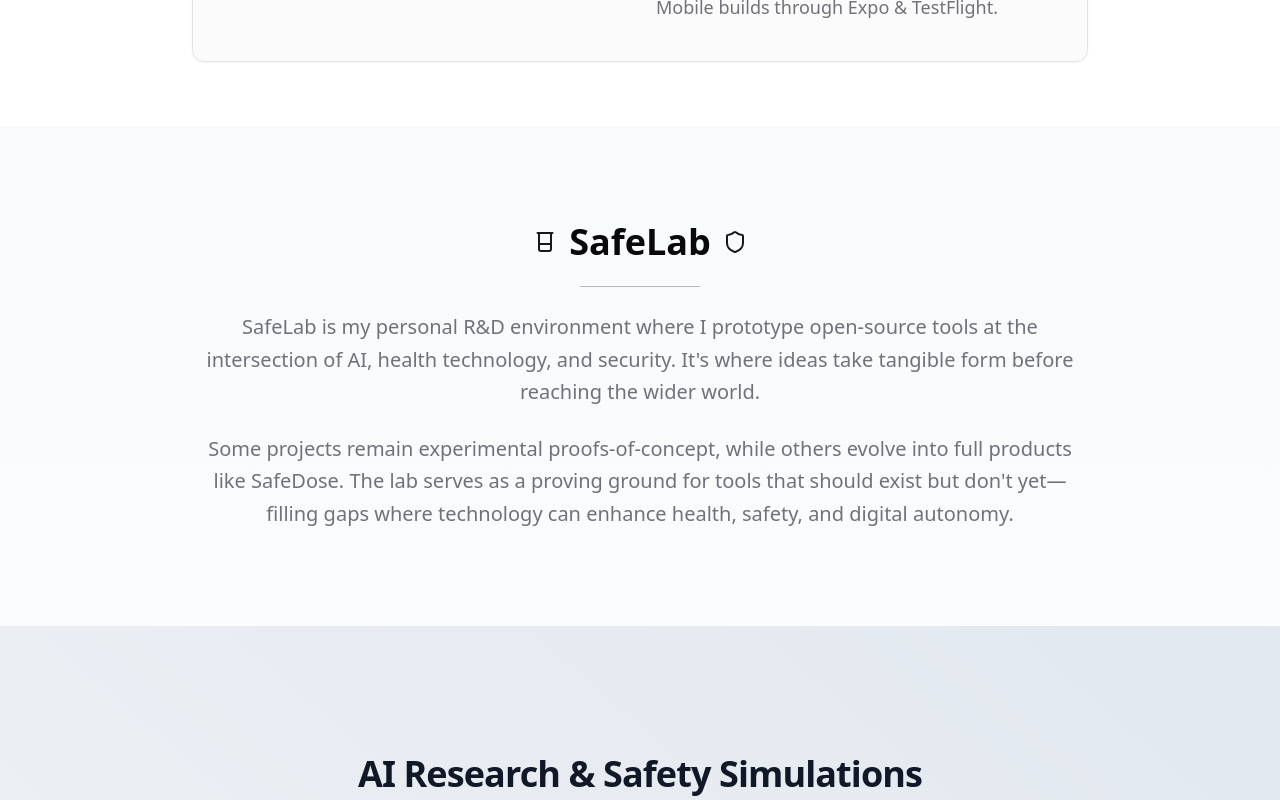
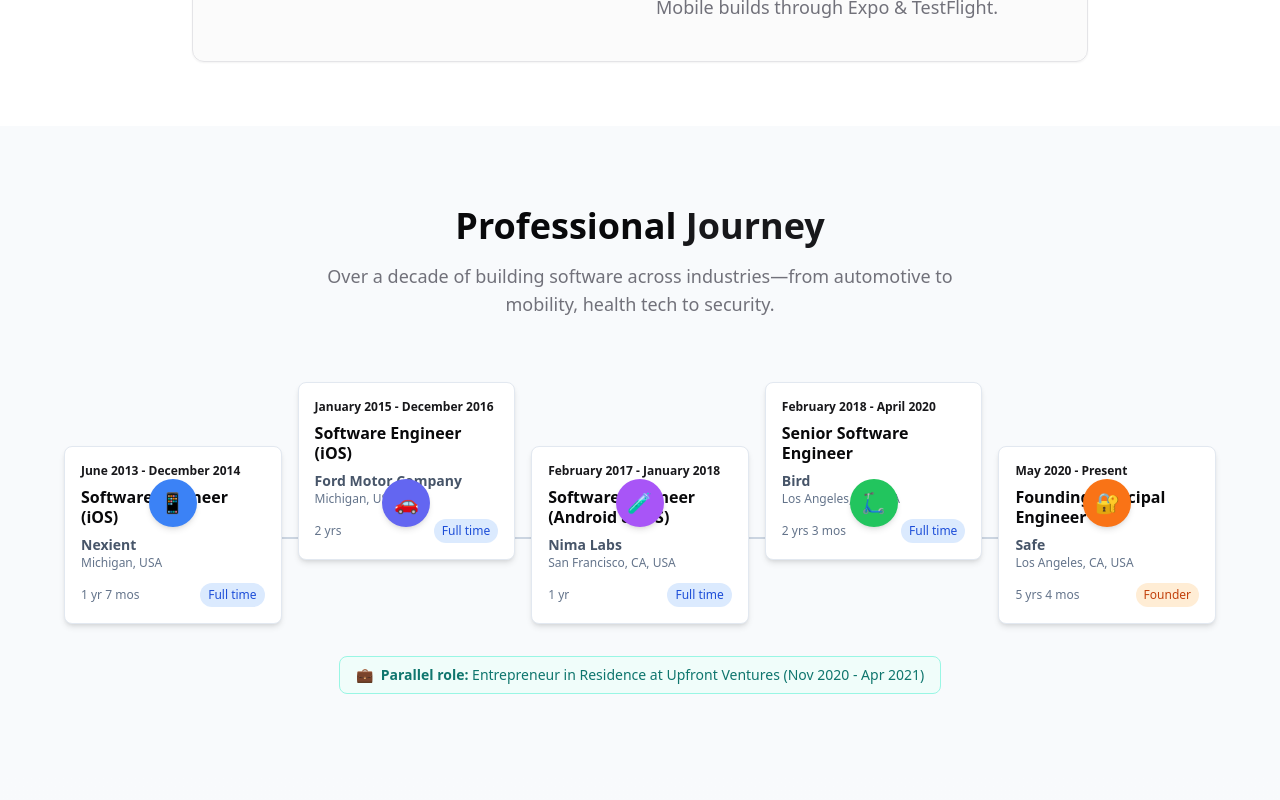
Before and after one commit to rodneyg/rodney-gainous-site, a React (Vite) app: page / in a window 1280 px wide. Shown: the part 1200-2000 px from the top of the page. Built offline with nearby package versions, Linux system fonts and the light colour scheme.

Commit message:
Simplify experience section and move earlier in site for better hiring visibility
Co-authored-by: rodneyg <6868495+rodneyg@users.noreply.github.com>

```diff
--- a/src/components/ExperienceSection.tsx
+++ b/src/components/ExperienceSection.tsx
@@ -41,7 +41,7 @@ const experiences = [
   },
   {
     id: 4,
-    title: "Senior Software Engineer (Android, iOS, Full-stack)",
+    title: "Senior Software Engineer",
     company: "Bird",
     location: "Los Angeles, CA, USA",
     startDate: "February 2018",
@@ -62,26 +62,13 @@ const experiences = [
     type: "Founder",
     icon: "🔐",
     color: "bg-orange-500"
-  },
-  {
-    id: 6,
-    title: "Entrepreneur in Residence",
-    company: "Upfront Ventures",
-    location: "Los Angeles, CA, USA",
-    startDate: "November 2020",
-    endDate: "April 2021",
-    duration: "6 mos",
-    type: "Contract",
-    icon: "💼",
-    color: "bg-teal-500",
-    isParallel: true // This overlaps with Safe role
   }
 ];
 
 const ExperienceSection = () => {
   return (
-    <section id="experience" className="py-24 px-6 bg-white relative overflow-hidden">
-      <div className="max-w-7xl mx-auto relative z-10">
+    <section id="experience" className="py-20 px-6 bg-slate-50">
+      <div className="max-w-6xl mx-auto">
         {/* Section Header */}
         <motion.div
           className="text-center mb-16"
@@ -113,67 +100,52 @@ const ExperienceSection = () => {
         {/* Timeline Container */}
         <div className="relative">
           {/* Horizontal Timeline Line */}
-          <div className="absolute top-1/2 left-0 right-0 h-1 bg-gradient-to-r from-slate-200 via-primary/30 to-slate-200 transform -translate-y-1/2 hidden md:block" />
+          <div className="absolute top-1/2 left-0 right-0 h-0.5 bg-slate-300 transform -translate-y-1/2 hidden md:block" />
 
           {/* Timeline Items */}
-          <div className="grid grid-cols-1 md:grid-cols-6 gap-8 md:gap-4">
-            {experiences.filter(exp => !exp.isParallel).map((experience, index) => (
+          <div className="grid grid-cols-1 md:grid-cols-5 gap-8 md:gap-4">
+            {experiences.map((experience, index) => (
               <motion.div
                 key={experience.id}
                 className="relative"
-                initial={{ opacity: 0, y: 50 }}
+                initial={{ opacity: 0, y: 30 }}
                 whileInView={{ opacity: 1, y: 0 }}
                 viewport={{ once: true }}
-                transition={{ duration: 0.6, delay: index * 0.1 }}
+                transition={{ duration: 0.5, delay: index * 0.1 }}
               >
                 {/* Timeline Node */}
                 <div className="relative md:absolute md:top-1/2 md:left-1/2 md:transform md:-translate-x-1/2 md:-translate-y-1/2">
                   <motion.div
-                    className={`w-16 h-16 ${experience.color} rounded-full shadow-lg flex items-center justify-center text-white text-2xl mb-4 md:mb-0 mx-auto relative z-10`}
+                    className={`w-12 h-12 ${experience.color} rounded-full shadow-md flex items-center justify-center text-white text-xl mb-4 md:mb-0 mx-auto relative z-10`}
                     whileHover={{ scale: 1.1 }}
                     transition={{ type: "spring", stiffness: 400, damping: 10 }}
                   >
                     {experience.icon}
                   </motion.div>
-
-                  {/* Pulse Animation */}
-                  <motion.div
-                    className={`absolute inset-0 w-16 h-16 ${experience.color} rounded-full opacity-30`}
-                    animate={{
-                      scale: [1, 1.5, 1],
-                      opacity: [0.3, 0, 0.3]
-                    }}
-                    transition={{
-                      duration: 2,
-                      repeat: Infinity,
-                      delay: index * 0.2
-                    }}
-                  />
                 </div>
 
                 {/* Experience Card */}
                 <motion.div
-                  className={`bg-white rounded-xl shadow-lg p-6 border border-slate-200 ${
-                    index % 2 === 0 ? 'md:mt-24' : 'md:mb-24'
+                  className={`bg-white rounded-lg shadow-md p-4 border border-slate-200 ${
+                    index % 2 === 0 ? 'md:mt-16' : 'md:mb-16'
                   }`}
-                  whileHover={{ y: -5, shadow: "0 20px 25px -5px rgb(0 0 0 / 0.1)" }}
+                  whileHover={{ y: -3, boxShadow: "0 10px 25px -5px rgb(0 0 0 / 0.1)" }}
                   transition={{ type: "spring", stiffness: 300, damping: 30 }}
                 >
-                  <div className="text-sm text-primary font-semibold mb-2">
+                  <div className="text-xs text-primary font-semibold mb-2">
                     {experience.startDate} - {experience.endDate}
                   </div>
-                  <h3 className="font-bold text-lg mb-2 leading-tight">
+                  <h3 className="font-bold text-base mb-2 leading-tight">
                     {experience.title}
                   </h3>
-                  <div className="text-slate-600 mb-2">
-                    <div className="font-semibold">{experience.company}</div>
-                    <div className="text-sm">{experience.location}</div>
+                  <div className="text-slate-600 mb-3">
+                    <div className="font-semibold text-sm">{experience.company}</div>
+                    <div className="text-xs text-slate-500">{experience.location}</div>
                   </div>
-                  <div className="flex items-center justify-between text-sm">
+                  <div className="flex items-center justify-between text-xs">
                     <span className="text-slate-500">{experience.duration}</span>
-                    <span className={`px-2 py-1 rounded-full text-xs font-medium ${
+                    <span className={`px-2 py-1 rounded-full font-medium ${
                       experience.type === 'Founder' ? 'bg-orange-100 text-orange-700' :
-                      experience.type === 'Contract' ? 'bg-teal-100 text-teal-700' :
                       'bg-blue-100 text-blue-700'
                     }`}>
                       {experience.type}
@@ -184,49 +156,22 @@ const ExperienceSection = () => {
             ))}
           </div>
 
-          {/* Parallel Role - Upfront Ventures */}
-          {experiences.find(exp => exp.isParallel) && (
-            <motion.div
-              className="mt-12 max-w-md mx-auto"
-              initial={{ opacity: 0, scale: 0.9 }}
-              whileInView={{ opacity: 1, scale: 1 }}
-              viewport={{ once: true }}
-              transition={{ duration: 0.6, delay: 0.8 }}
-            >
-              <div className="bg-gradient-to-r from-teal-50 to-cyan-50 rounded-xl p-6 border border-teal-200">
-                <div className="flex items-center mb-3">
-                  <div className="w-10 h-10 bg-teal-500 rounded-full flex items-center justify-center text-white mr-3">
-                    💼
-                  </div>
-                  <div>
-                    <div className="text-sm text-teal-600 font-semibold">Parallel Role</div>
-                    <div className="text-xs text-teal-500">November 2020 - April 2021</div>
-                  </div>
-                </div>
-                <h4 className="font-bold mb-1">Entrepreneur in Residence</h4>
-                <div className="text-slate-600 mb-2">
-                  <div className="font-semibold">Upfront Ventures</div>
-                  <div className="text-sm">Los Angeles, CA, USA</div>
-                </div>
-                <p className="text-sm text-slate-600 mb-2">
-                  Short-term role that contributed to launching and shaping the early direction of Safe.
-                </p>
-                <div className="flex items-center justify-between text-sm">
-                  <span className="text-slate-500">6 mos</span>
-                  <span className="px-2 py-1 rounded-full text-xs font-medium bg-teal-100 text-teal-700">
-                    Contract
-                  </span>
-                </div>
-              </div>
-            </motion.div>
-          )}
+          {/* Parallel Role Note */}
+          <motion.div
+            className="mt-8 text-center"
+            initial={{ opacity: 0 }}
+            whileInView={{ opacity: 1 }}
+            viewport={{ once: true }}
+            transition={{ duration: 0.6, delay: 0.5 }}
+          >
+            <div className="inline-flex items-center bg-teal-50 border border-teal-200 rounded-lg px-4 py-2 text-sm">
+              <span className="mr-2">💼</span>
+              <span className="text-teal-700">
+                <strong>Parallel role:</strong> Entrepreneur in Residence at Upfront Ventures (Nov 2020 - Apr 2021)
+              </span>
+            </div>
+          </motion.div>
         </div>
-      </div>
-
-      {/* Background Pattern */}
-      <div className="absolute inset-0 opacity-5 pointer-events-none">
-        <div className="absolute top-1/4 left-1/6 w-32 h-32 rounded-full bg-primary blur-2xl" />
-        <div className="absolute bottom-1/4 right-1/6 w-48 h-48 rounded-full bg-secondary blur-3xl" />
       </div>
     </section>
   );
--- a/src/pages/Index.tsx
+++ b/src/pages/Index.tsx
@@ -31,12 +31,12 @@ const Index = () => {
       <main className="flex-grow pt-16">
         <Hero />
         <TechStackBlock />
+        <ExperienceSection />
         <SafeLabSection />
         <AIResearchSection />
         <ProjectsSection />
         <WritingSection />
         <AboutSection />
-        <ExperienceSection />
         <ContactSection />
       </main>
       <Footer />
```
